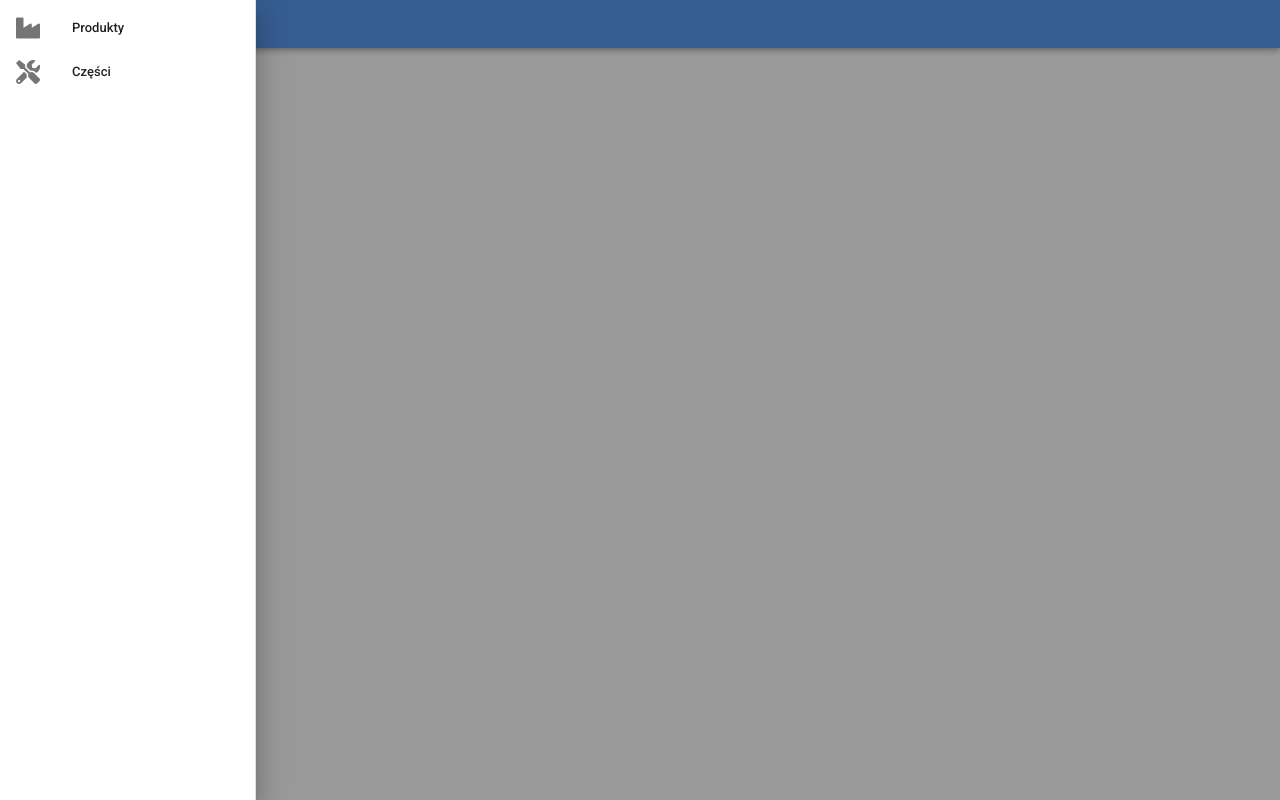
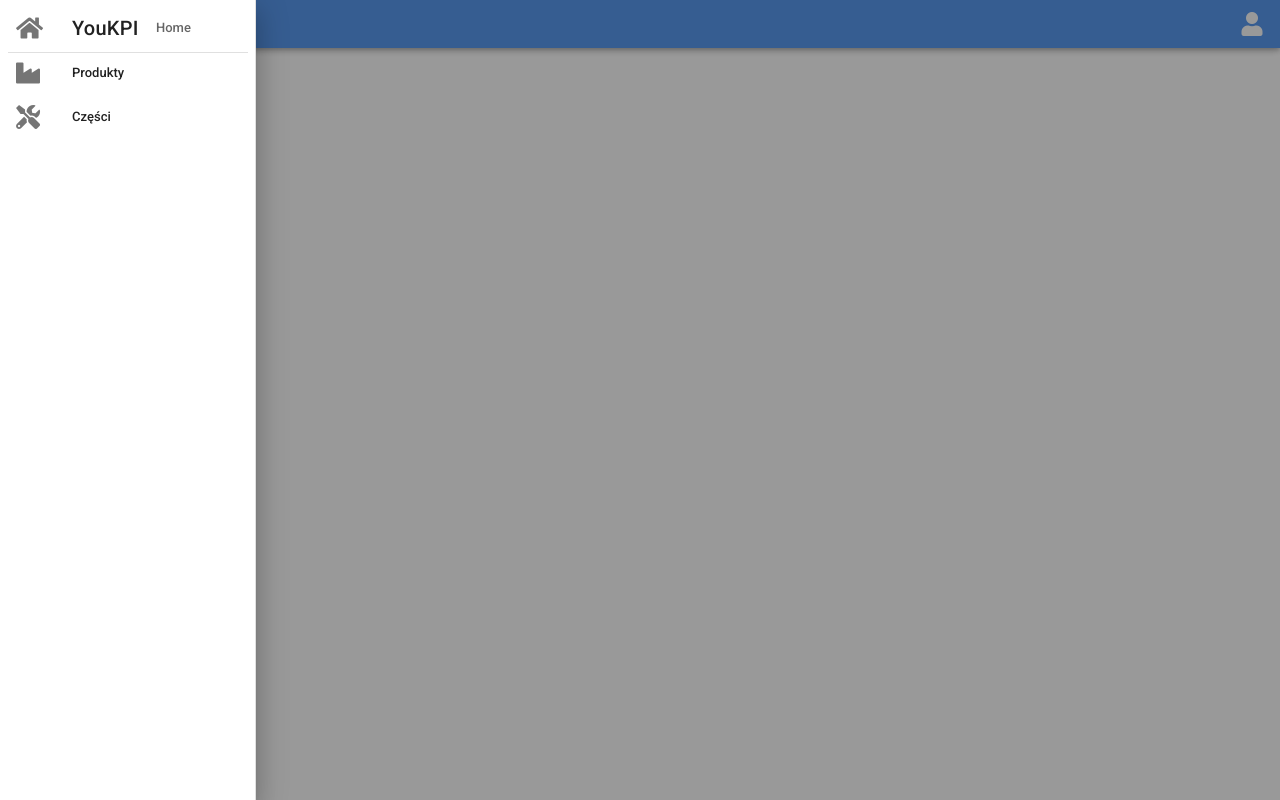
Before and after one commit to rocketfingers/YourKpi, a Vue app in the folder youkpifrontend/: page / in a window 1280 px wide. Both pictures are taken after a click on the button 28 px from the left and 24 px from the top of the page. Built offline with nearby package versions, Linux system fonts and the light colour scheme.

Commit message:
Poprawki router z menu

```diff
--- a/youkpifrontend/src/App.vue
+++ b/youkpifrontend/src/App.vue
@@ -3,6 +3,15 @@
     <v-app-bar app color="primary lighten-1" dense>
       <v-app-bar-nav-icon @click="drawer = true"></v-app-bar-nav-icon>
       <v-toolbar-title class="white--text">YouKPI</v-toolbar-title>
+      <v-spacer></v-spacer>
+      <v-tooltip right>
+        <template v-slot:activator="{ on }">
+          <v-btn v-on="on" icon>
+            <v-icon color="white">fa-user</v-icon>
+          </v-btn>
+        </template>
+        <span>Right tooltip</span>
+      </v-tooltip>
     </v-app-bar>
     <v-main>
       <v-container ml-1 fluid>
@@ -15,14 +24,22 @@
           v-model="group"
           active-class="deep-purple--text text--accent-4"
         >
-          <v-list-item>
+          <v-list-item @click="$router.push({ name: 'Home' })">
+            <v-list-item-icon>
+              <v-icon>fa-home</v-icon>
+            </v-list-item-icon>
+            <v-list-item-title class="title"> YouKPI </v-list-item-title>
+            <v-list-item-subtitle> Home </v-list-item-subtitle>
+          </v-list-item>
+          <v-divider></v-divider>
+          <v-list-item @click="$router.push({ name: 'Produkty' })">
             <v-list-item-icon>
               <v-icon>fa-industry</v-icon>
             </v-list-item-icon>
             <v-list-item-title>Produkty</v-list-item-title>
           </v-list-item>
 
-          <v-list-item>
+          <v-list-item @click="$router.push({ name: 'Czesci' })">
             <v-list-item-icon>
               <v-icon>fa-tools</v-icon>
             </v-list-item-icon>
```
